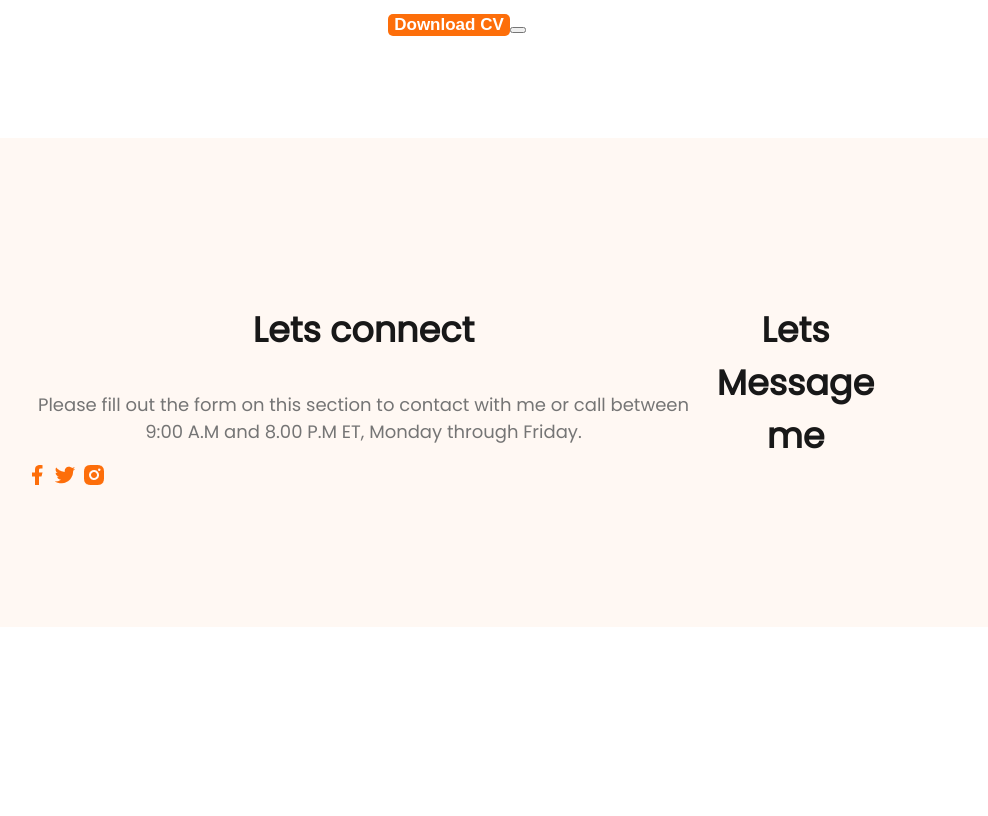
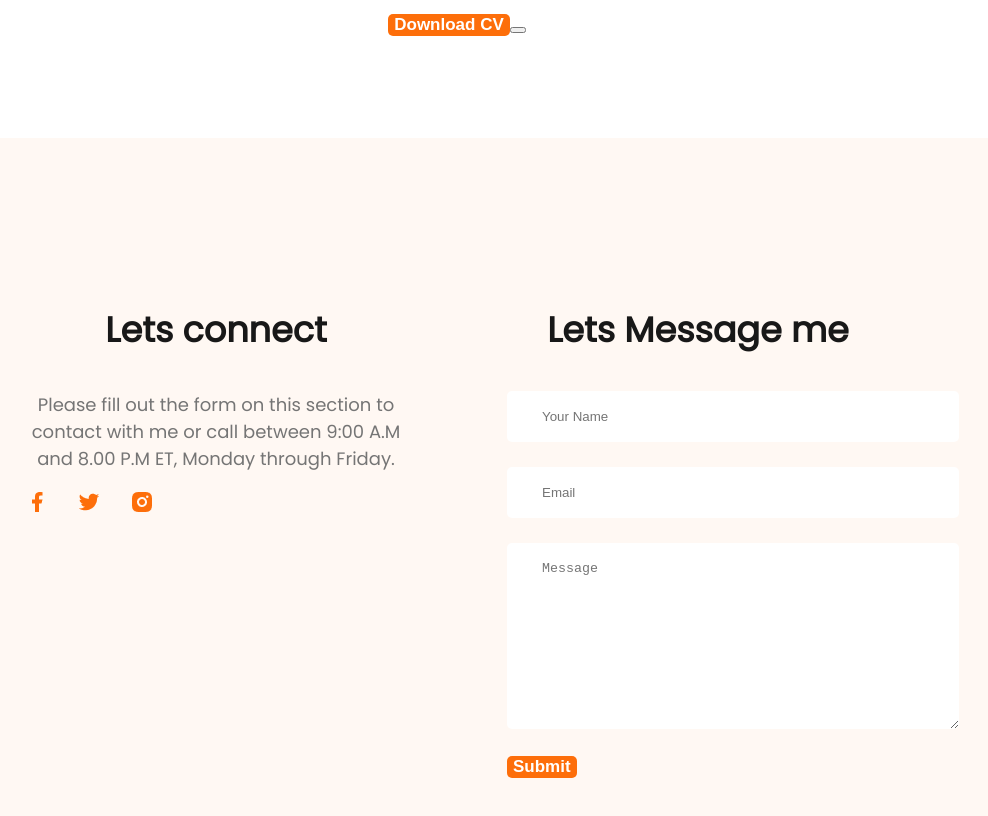
Before and after one commit to Reduan090/portfolio, a plain HTML site: page index.html in a window 1280 px wide. Shown: the part 3160-3976 px from the top of the page, without its empty margins (183-1171 px from the left). Before the commit the page ends 3795 px from the top, so only its background shows below. Drawn offline with nearby package versions, Linux system fonts and the light colour scheme.

Commit message:
finished footer

```diff
--- a/index.html
+++ b/index.html
@@ -176,6 +176,13 @@
 
            <div class="footer-column">
                 <h3 class="section-title">Lets Message me</h3>
+
+                <form class="contact" action="">
+                    <input type="text" placeholder="Your Name">
+                    <input type="text" placeholder="Email">
+                    <textarea name="" placeholder="Message" id="" cols="30" rows="10"></textarea>
+                    <input class="btn-primary" type="submit" value="Submit">
+                </form>
            </div>
     </footer>
 </body>
--- a/styles/style.css
+++ b/styles/style.css
@@ -198,7 +198,26 @@ main section {
 
 footer{
     display: flex;
+    gap: 100px;
     background-color: #FFF8F3;
     margin-top: 100px;
     padding: 130px 200px;
 }
+.footer-column{
+    width: 50%;
+}
+
+.social-links a{
+    margin-right: 24px;
+}
+
+.contact input[type="text"],.contact input[type="email "], textarea{
+    display: block;
+    margin-bottom: 25px;
+    padding: 18px 35px;
+    color: #757575;
+    border-radius: 5px;
+    background-color: #FFF;
+    border: 0px;
+    width: 100%;
+}
```
